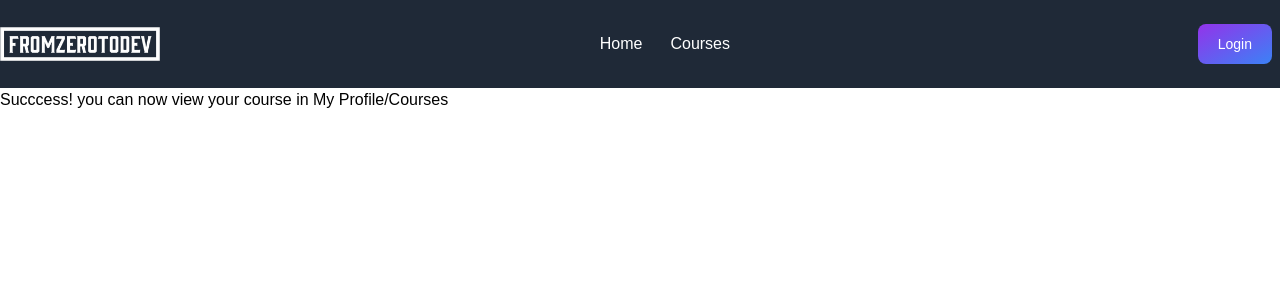
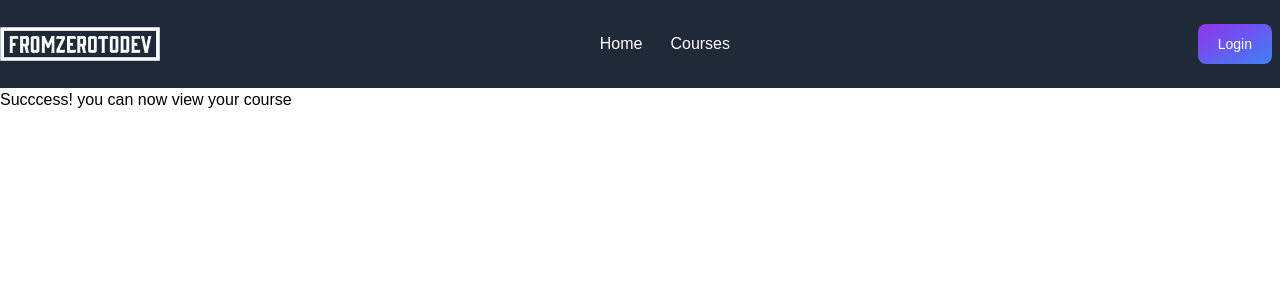
Before and after one commit to geromedina/FromZeroToDev, a React (Vite) app in the folder client/: page /success in a window 1280 px wide. Shown: the top 300 px of the page. Built offline with nearby package versions, Linux system fonts and the light colour scheme; no server answers.

Commit message:
posteando cursos?

```diff
--- a/client/src/App.tsx
+++ b/client/src/App.tsx
@@ -22,16 +22,14 @@ import { backURL } from "./main";
 
 const App: React.FC = (): JSX.Element => {
   const { isAuthenticated, user } = useAuth0();
-  const [userData, setUserData] = useState({role:null});
+  const [userData, setUserData] = useState({ role: null });
   const navigate = useNavigate();
-
 
   useEffect(() => {
     if (isAuthenticated) {
       axios
         .get(`${backURL}/users`)
         .then((response) => {
-
           const userWithEmail = response.data.find(
             (userData: any) => userData.email === user?.email
           );
@@ -46,7 +44,7 @@ const App: React.FC = (): JSX.Element => {
     }
   }, [isAuthenticated, user, navigate]);
 
-  console.log(userData)
+  console.log(userData);
   const isAdmin = userData?.role === "admin";
 
   return (
@@ -55,12 +53,12 @@ const App: React.FC = (): JSX.Element => {
       <Routes>
         <Route path="/" element={<Home />} />
         <Route path="/Profile" element={<Profile />} />
-        <Route path="/dashboard" element={isAdmin && <Dashboard/>} />
+        <Route path="/dashboard" element={isAdmin && <Dashboard />} />
         <Route path="/create" element={<Form />} />
         <Route path="/register" element={<Register />} />
         <Route path="/detail/:id" element={<CardDetail />} />
         <Route path="/courses" element={<Courses />} />
-        <Route path="/success" element={<Succesful />} />
+        <Route path="/success" element={<Succesful userData={userData} />} />
         <Route path="/reported" element={isAdmin && <ReviewsReported />} />
         <Route path="/admincourses" element={isAdmin && <DeleteCourses />} />
       </Routes>
--- a/client/src/pages/SuccessfulPurchase/succesful.tsx
+++ b/client/src/pages/SuccessfulPurchase/succesful.tsx
@@ -1,19 +1,23 @@
 import React, { useEffect } from "react";
 import { useSearchParams } from "react-router-dom";
 import axios from "axios";
+import { backURL } from "../../main";
 
-export const Succesful: React.FC = (): JSX.Element => {
+export const Succesful: React.FC<any> = (props: any): JSX.Element => {
   const [queryParameters] = useSearchParams();
-  const status = queryParameters.get("status");
-  const courses_id = queryParameters.get("external_reference");
-  console.log(status, courses_id);
+
+  const coursesNames = queryParameters.get("external_reference");
+  const userId = props._id;
+  let coursesArr = coursesNames?.replace(/,/g, "").split(" ");
+
+  console.log(coursesNames, userId);
+
   useEffect(() => {
-    console.log(status, courses_id);
-  }, [status, courses_id]);
+    axios.put(`${backURL}/users/addCourses`, {
+      id: userId,
+      courses: coursesArr,
+    });
+  }, [coursesArr]);
 
-  const putCoursesToUser = async () => {};
-
-  return (
-    <div>Succcess! you can now view your course in My Profile/Courses</div>
-  );
+  return <div>Succcess! you can now view your course</div>;
 };
```
Lines whose indentation alone changed are shown as unchanged.
